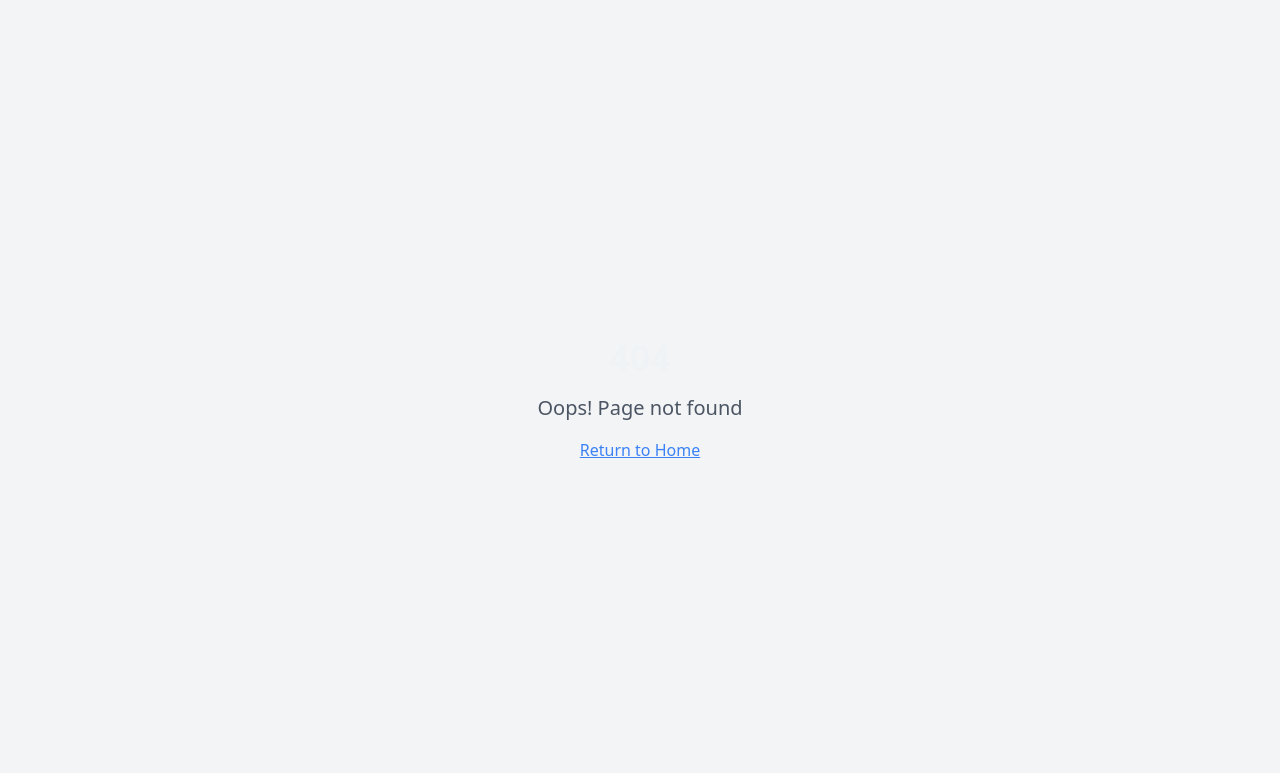
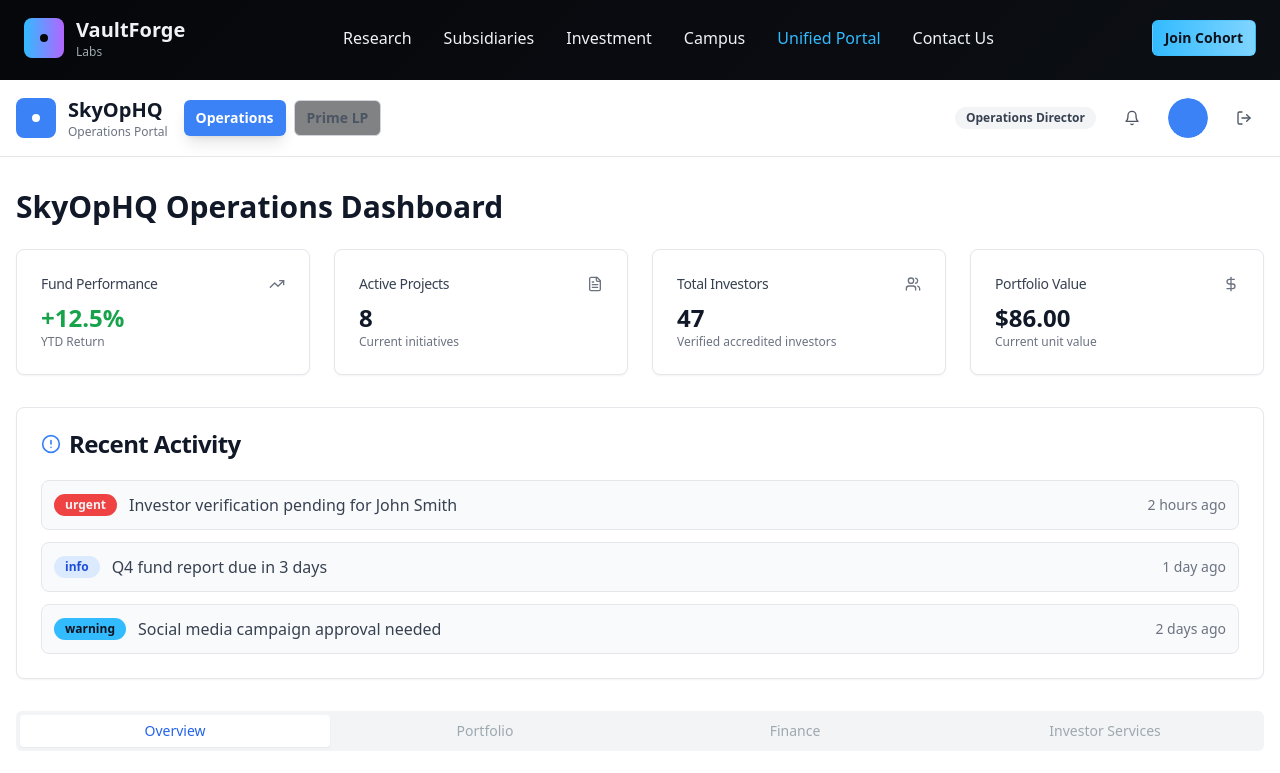
Before and after one commit to johnsonbruce408-star/skyophq, a React (Vite) app: page /unified-portal in a window 1280 px wide. Before the commit this address had no page. Shown: the top 773 px of the page. Built offline with nearby package versions, Linux system fonts and the light colour scheme.

Commit message:
Fix unified portal route

```diff
--- a/src/App.tsx
+++ b/src/App.tsx
@@ -31,6 +31,7 @@ const App = () => (
               </ProtectedRoute>
             }
           />
+          <Route path="/unified-portal" element={<UnifiedPortal />} />
           <Route path="/skyline-portal" element={<SkylinePortal />} />
           <Route path="/investor-deck" element={<InvestorDeck />} />
           <Route path="/social-hub" element={<SocialHub />} />
```
